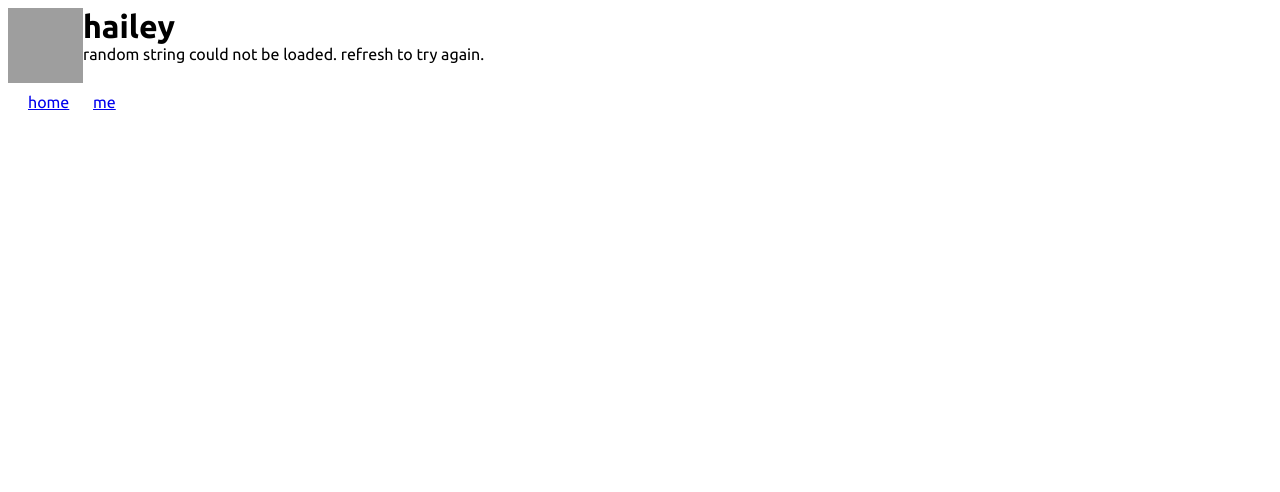
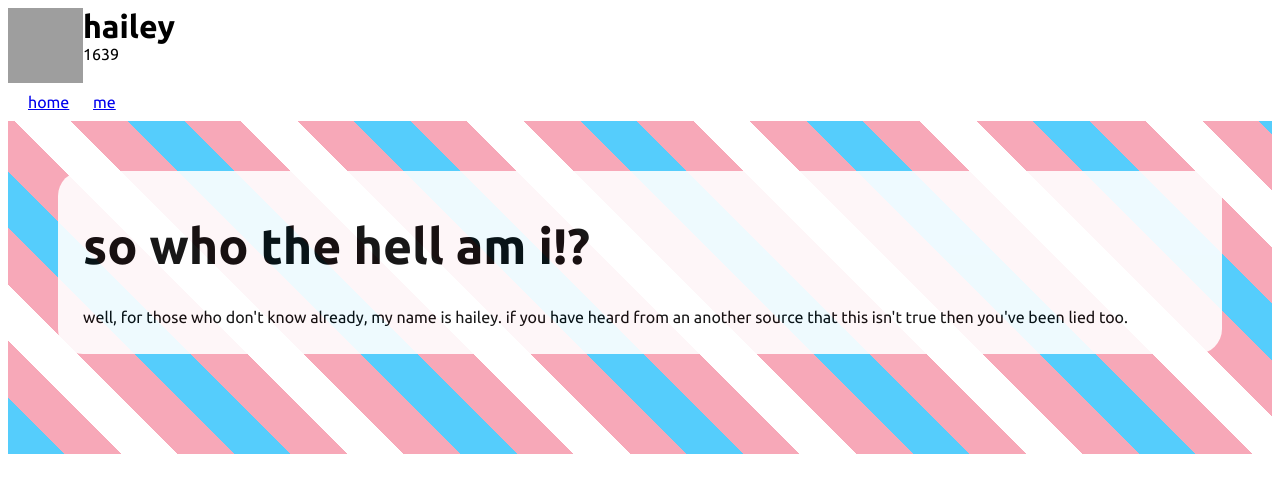
Before and after one commit to haileylgbt/fcc-stuffs, a plain HTML site: page me.html in a window 1280 px wide. Drawn offline with Linux system fonts and the light colour scheme; grey boxes are pictures that could not be loaded.

Commit message:
just in case i forget again

```diff
--- a/main.css
+++ b/main.css
@@ -29,6 +29,15 @@ header p {
 #header-img {
   width: 75px;
   height: 75px;
+}
+
+.aboutme {
+  padding-left: 100px;
+  padding-top: 75px;
+}
+
+.aboutme h1 {
+  font-size: 50px;
 }
 
 nav ul {
@@ -72,7 +81,23 @@ nav li {
   text-align: left;
 }
 
-#welcome-box h1 {
+#aboutme-box {
+  padding-left: 25px;
+  padding-right: 25px;
+  padding-top: 12.5px;
+  padding-bottom: 12.5px;
+  margin: auto;
+
+  margin-top: 25px;
+  margin-left: 50px;
+  margin-right: 50px;
+  border-radius: 25px;
+  background-color: white;
+  opacity: 90%;
+  text-align: left;
+}
+
+#aboutme-box h1 {
   font-size: 50px;
 }
 
--- a/me.html
+++ b/me.html
@@ -30,7 +30,18 @@
             "hi jvne!",
             "the future is calling for me!",
             "random string could not be loaded. refresh to try again.",
-            "i'm gonna miss high school."
+            "i'm gonna miss high school.",
+            "jimbo!",
+            "the factory must grow!",
+            "++++++++++[>+>+++>+++++++>++++++++++<<<<-]>>>>++++++++++++++++.--.-----------------.+++++++++++++.+++++.<<++.>>-.---------.--.+.++++++++++++.-.",
+            "if you're seeing this in the website's source code, stop cheating!",
+            "these numbers are actually webcomic page numbers!",
+            //pchoooooo
+            "1639",
+            //nanaaaaaaaaaanananananananana
+            "83",
+            //will there be more in the future? idk lol
+
           ];
           var i = Math.floor(rand.length * Math.random());
 
@@ -45,5 +56,11 @@
         <li><a href="me">me</a></li>
       </ul>
     </nav>
+    <div id="welcome-section">
+      <div id="aboutme-box">
+        <h1>so who the hell am i!?</h1>
+        <p>well, for those who don't know already, my name is hailey. if you have heard from an another source that this isn't true then you've been lied too.</p>
+      </div>
+    </div>
   </body>
 </html>
```
Also changed, not shown: index.html (+1 -0 lines).
